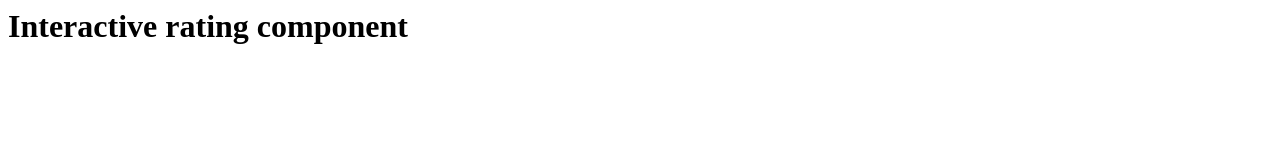
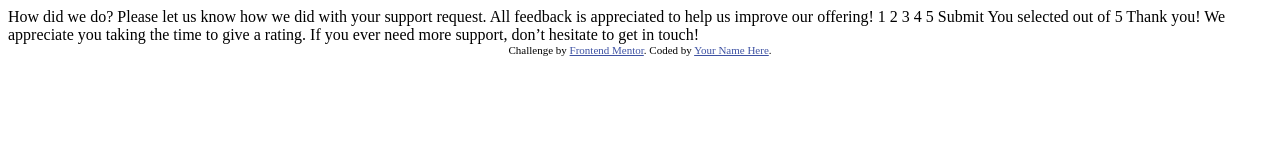
Before and after one commit to SejuSpeaks/Interactive-rating-component, a plain HTML site: page index.html in a window 1280 px wide. Drawn offline with Linux system fonts and the light colour scheme.

Commit message:
update index.html

```diff
--- a/index.html
+++ b/index.html
@@ -1 +1,49 @@
-<h1>Interactive rating component</h1>
+<!DOCTYPE html>
+<html lang="en">
+<head>
+  <meta charset="UTF-8">
+  <meta name="viewport" content="width=device-width, initial-scale=1.0"> <!-- displays site properly based on user's device -->
+
+  <link rel="icon" type="image/png" sizes="32x32" href="./images/favicon-32x32.png">
+
+  <title>Frontend Mentor | Interactive rating component</title>
+
+  <!-- Feel free to remove these styles or customise in your own stylesheet 👍 -->
+  <style>
+    .attribution { font-size: 11px; text-align: center; }
+    .attribution a { color: hsl(228, 45%, 44%); }
+  </style>
+</head>
+<body>
+
+  <!-- Rating state start -->
+
+  How did we do?
+
+  Please let us know how we did with your support request. All feedback is appreciated
+  to help us improve our offering!
+
+  1 2 3 4 5
+
+  Submit
+
+  <!-- Rating state end -->
+
+  <!-- Thank you state start -->
+
+  You selected <!-- Add rating here --> out of 5
+
+  Thank you!
+
+  We appreciate you taking the time to give a rating. If you ever need more support,
+  don’t hesitate to get in touch!
+
+  <!-- Thank you state end -->
+
+
+  <div class="attribution">
+    Challenge by <a href="https://www.frontendmentor.io?ref=challenge" target="_blank">Frontend Mentor</a>.
+    Coded by <a href="#">Your Name Here</a>.
+  </div>
+</body>
+</html>
```
